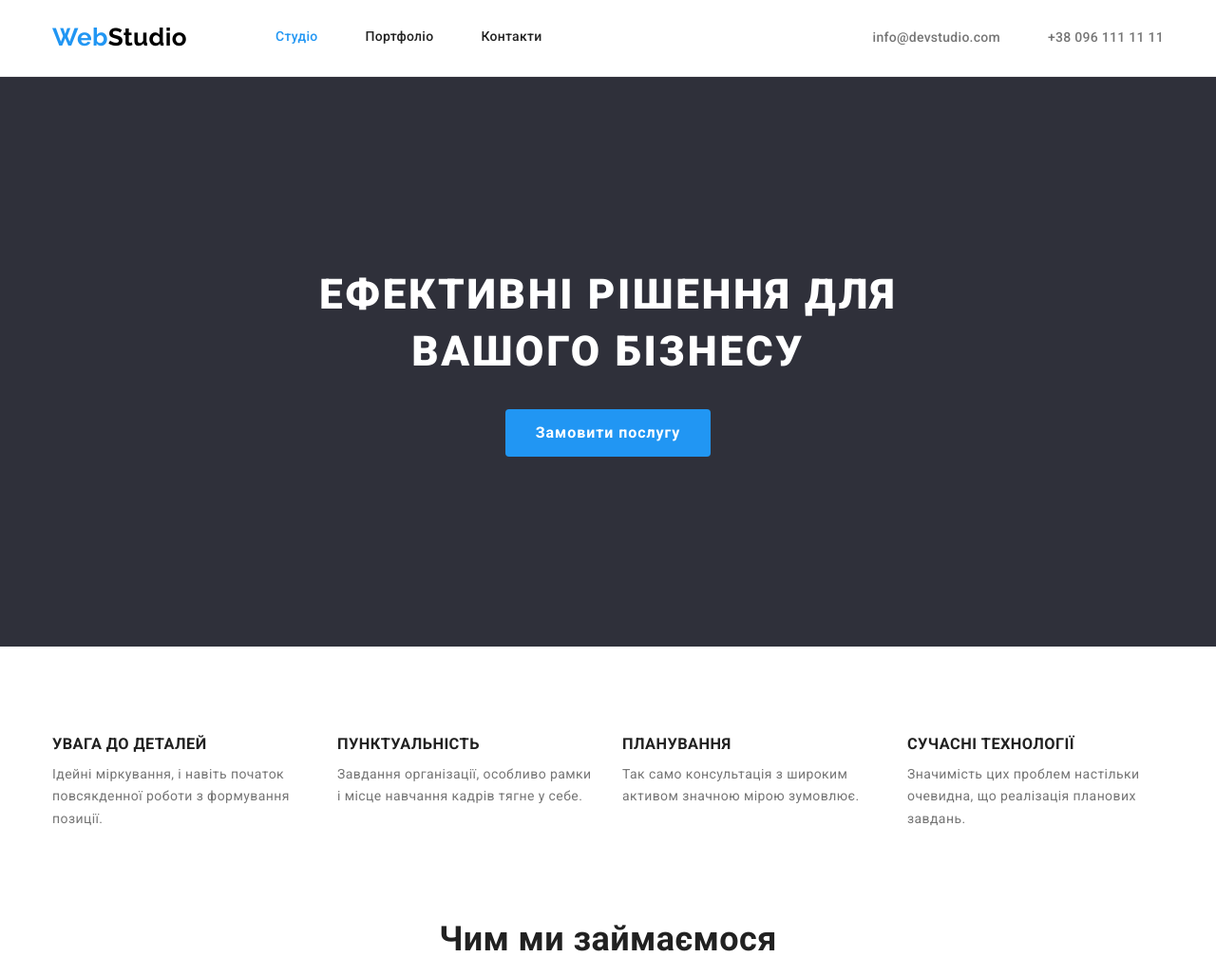
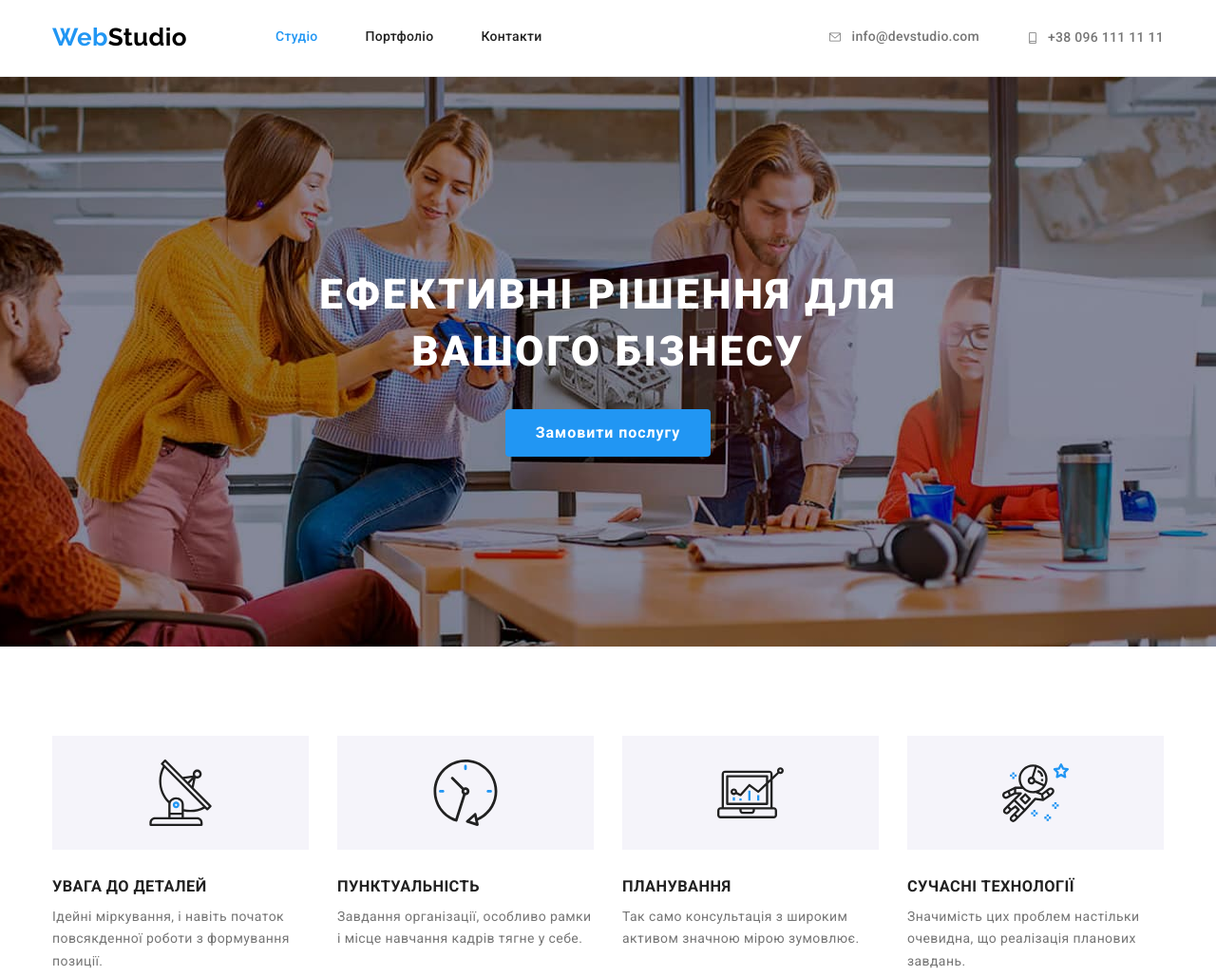
Before and after one commit to 333Nikita333/goit-markup-hw-04, a plain HTML site: page index.html in a window 1280 px wide. Shown: the top 1028 px of the page at 95% size. Drawn offline with nearby package versions, Linux system fonts and the light colour scheme.

Commit message:
Добавил спрайты иконок и картинку мэйну
- сделал иконки в навигации;
- сделал иконки в секции особенности

```diff
--- a/css/styles.css
+++ b/css/styles.css
@@ -16,6 +16,9 @@
     --other-background-color: #2F303A;
     --footer-adress-text-color: rgba(255, 255, 255, 0.6);
     --logo-text-color: #000000;
+
+    --icons-other-color: #AFB1B8;
+    --icons-background-color: rgba(255, 255, 255, 0.1);
 }
 
 body {
@@ -61,6 +64,7 @@ header {
 .link {
     color: var(--secondary-text-color);
     text-decoration: none;
+    text-align: center;
 }
 .list {
     padding: 0;
@@ -91,9 +95,10 @@ header {
 }
 .site-nav .link,
 .site-adress .link{
-    display: block;
+    display: flex;
     padding-top: 31px;
     padding-bottom: 31px;
+    align-items: center;
 }
 .site-nav.list,
 .site-adress.list .link {
@@ -113,7 +118,12 @@ header {
 .footer .link:focus {
     color: var(--accent-color);
 }
-
+/* іконки навігації */
+.icon-mail,
+.icon-smartphone {
+    fill: currentColor;
+    margin-right: 10px;
+}
 
 
 
@@ -122,10 +132,13 @@ header {
     padding-top: 200px;
     padding-bottom: 200px;
 
-    background-color: var(--other-background-color);
+    background: rgba(47, 48, 58, 0.4);
+    background-image: url(../images/img-main.jpg);
+    background-position: center;
+    background-repeat: no-repeat;
+    background-size: cover;
 }
 .main.container {
-
     text-align: center;
 }
 .main.section .title {
@@ -159,7 +172,18 @@ header {
 }
 
 
+
 /* Особливості */
+.feature-picture {
+    display: flex;
+    width: 270px;
+    height: 120px;
+    margin-bottom: 30px;
+
+    justify-content: center;
+    align-items: center;
+    background-color: var(--secondary-background-color);
+}
 .feature.list {
     display: flex;
     flex-wrap: wrap;
--- a/index.html
+++ b/index.html
@@ -23,9 +23,7 @@
       <!--Навігація сайту-->
       <div class="nav container">
         <nav class="nav-site">
-          <a class="logo" href="./index.html"
-            >Web<span class="logo-studio">Studio</span></a
-          >
+          <a class="logo" href="./index.html">Web<span class="logo-studio">Studio</span></a>
           <ul class="site-nav list">
             <li class="item">
               <a class="link current" href="./index.html">Студіо</a>
@@ -38,12 +36,20 @@
         </nav>
         <ul class="site-adress list">
           <li class="item">
-            <a class="link" href="mailto:info@devstudio.com"
-              >info@devstudio.com</a
-            >
+            <a class="link" href="mailto:info@devstudio.com">
+              <svg class="icon-mail" width="16" height="12px">
+                <use href="./images/icons.svg#icon-icon-mail"></use>
+              </svg>
+              info@devstudio.com
+            </a>
           </li>
           <li class="item">
-            <a class="link" href="tel:+380961111111">+38 096 111 11 11</a>
+            <a class="link" href="tel:+380961111111">
+              <svg class="icon-smartphone" width="12px" height="18px">
+                <use href="./images/icons.svg#icon-icon-smartphone"></use>
+              </svg>
+              +38 096 111 11 11
+            </a>
           </li>
         </ul>
       </div>
@@ -63,30 +69,47 @@
           <h2 class="visually-hidden">Особливості</h2>
           <ul class="feature list">
             <li class="item">
+              <div class="feature-picture">
+                <svg class="icon-antenna" width="70px" height="70px">
+                  <use href="./images/icons.svg#icon-pic-antenna"></use>
+                </svg>
+              </div>
               <h3 class="feature-title">Увага до деталей</h3>
               <p class="feature-text">
-                Ідейні міркування, і навіть початок повсякденної роботи з
-                формування позиції.
+                Ідейні міркування, і навіть початок повсякденної роботи з формування позиції.
               </p>
             </li>
             <li class="item">
+              <div class="feature-picture">
+                <svg class="icon-clock" width="70px" height="70px">
+                  <use href="./images/icons.svg#icon-pic-clock"></use>
+                </svg>
+              </div>
               <h3 class="feature-title">Пунктуальність</h3>
               <p class="feature-text">
-                Завдання організації, особливо рамки і місце навчання кадрів
-                тягне у себе.
+                Завдання організації, особливо рамки і місце навчання кадрів тягне у себе.
               </p>
             </li>
             <li class="item">
+              <div class="feature-picture">
+                <svg class="icon-diagram" width="70px" height="70px">
+                  <use href="./images/icons.svg#icon-pic-diagram"></use>
+                </svg>
+              </div>
               <h3 class="feature-title">Планування</h3>
               <p class="feature-text">
                 Так само консультація з широким активом значною мірою зумовлює.
               </p>
             </li>
             <li class="item">
+              <div class="feature-picture">
+                <svg class="icon-astronaut" width="70px" height="70px">
+                  <use href="./images/icons.svg#icon-pic-astronaut"></use>
+                </svg>
+              </div>
               <h3 class="feature-title">Сучасні технології</h3>
               <p class="feature-text">
-                Значимість цих проблем настільки очевидна, що реалізація
-                планових завдань.
+                Значимість цих проблем настільки очевидна, що реалізація планових завдань.
               </p>
             </li>
           </ul>
@@ -98,28 +121,13 @@
           <h2 class="title">Чим ми займаємося</h2>
           <ul class="description list">
             <li class="item">
-              <img
-                src="./images/img-one.jpg"
-                alt="photo-one"
-                width="370"
-                height="294"
-              />
+              <img src="./images/img-one.jpg" alt="photo-one" width="370" height="294" />
             </li>
             <li class="item">
-              <img
-                src="./images/img-two.jpg"
-                alt="photo-two"
-                width="370"
-                height="294"
-              />
+              <img src="./images/img-two.jpg" alt="photo-two" width="370" height="294" />
             </li>
             <li class="item">
-              <img
-                src="./images/img-three.jpg"
-                alt="photo-three"
-                width="370"
-                height="294"
-              />
+              <img src="./images/img-three.jpg" alt="photo-three" width="370" height="294" />
             </li>
           </ul>
         </div>
@@ -130,36 +138,21 @@
           <h2 class="title">Наша команда</h2>
           <ul class="list">
             <li class="person-list">
-              <img
-                src="./images/person-one.jpg"
-                alt="Ihor-Demyanenko"
-                width="270"
-                height="260"
-              />
+              <img src="./images/person-one.jpg" alt="Ihor-Demyanenko" width="270" height="260" />
               <div class="container-person">
                 <h3 class="person-name">Ігор Дем'яненко</h3>
                 <p class="person-title" lang="en">Product Designer</p>
               </div>
             </li>
             <li class="person-list">
-              <img
-                src="./images/person-two.jpg"
-                alt="Olga-Repina"
-                width="270"
-                height="260"
-              />
+              <img src="./images/person-two.jpg" alt="Olga-Repina" width="270" height="260" />
               <div class="container-person">
                 <h3 class="person-name">Ольга Рєпіна</h3>
                 <p class="person-title" lang="en">Frontend Developer</p>
               </div>
             </li>
             <li class="person-list">
-              <img
-                src="./images/person-three.jpg"
-                alt="Mykola-Tarasov"
-                width="270"
-                height="260"
-              />
+              <img src="./images/person-three.jpg" alt="Mykola-Tarasov" width="270" height="260" />
               <div class="container-person">
                 <h3 class="person-name">Микола Тарасов</h3>
                 <p class="person-title" lang="en">Marketing</p>
@@ -189,9 +182,7 @@
           <p class="adress-text">м. Київ, пр-т Лесі Українки, 26</p>
           <ul class="list">
             <li class="link-mail">
-              <a class="link" href="mailto:info@devstudio.com"
-                >info@devstudio.com</a
-              >
+              <a class="link" href="mailto:info@devstudio.com">info@devstudio.com</a>
             </li>
             <li class="link-tel">
               <a class="link" href="tel:+380961111111">+38 096 111 11 11</a>
```
Also changed, not shown: images/icons.svg (added), images/img-main.jpg (added).
